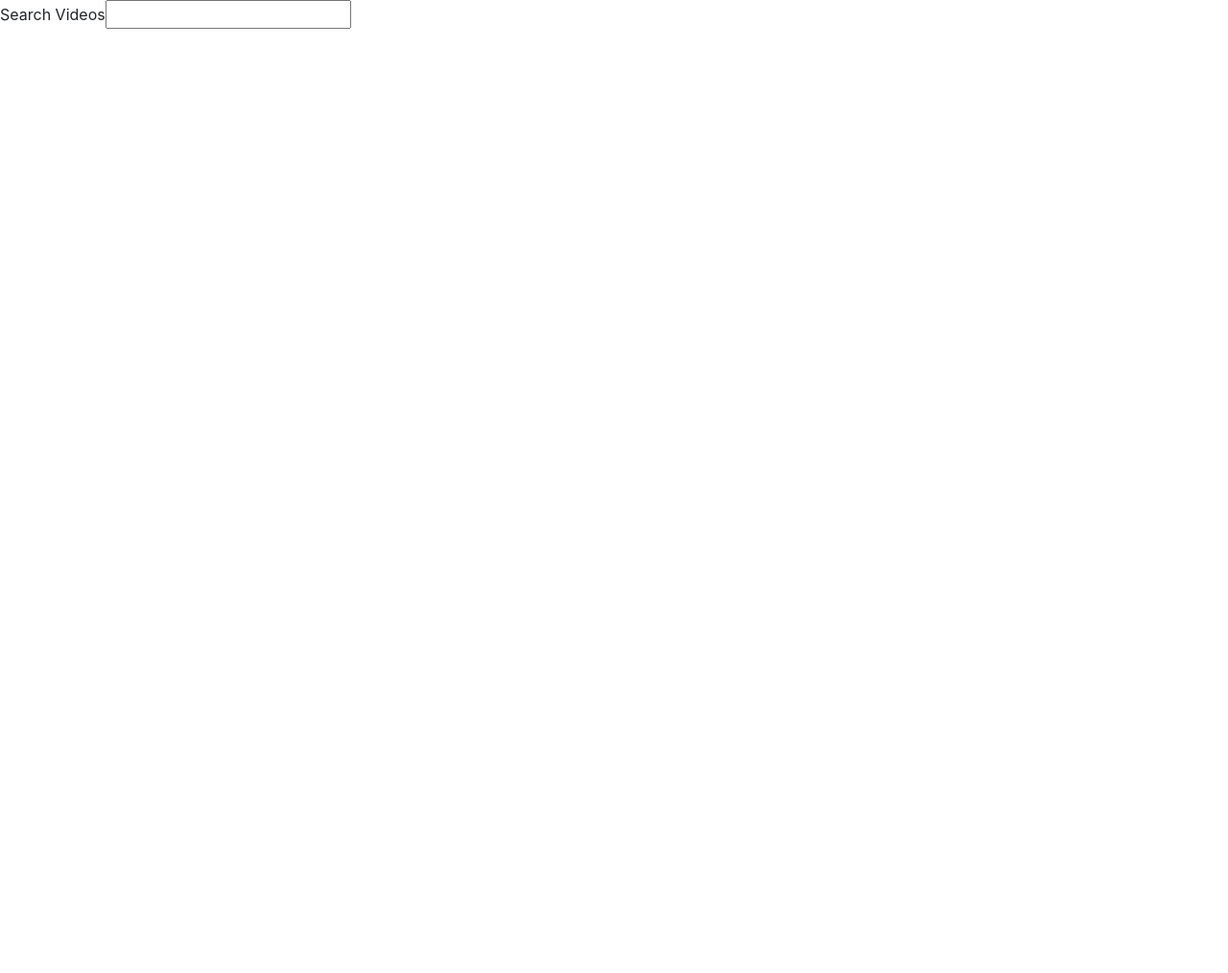
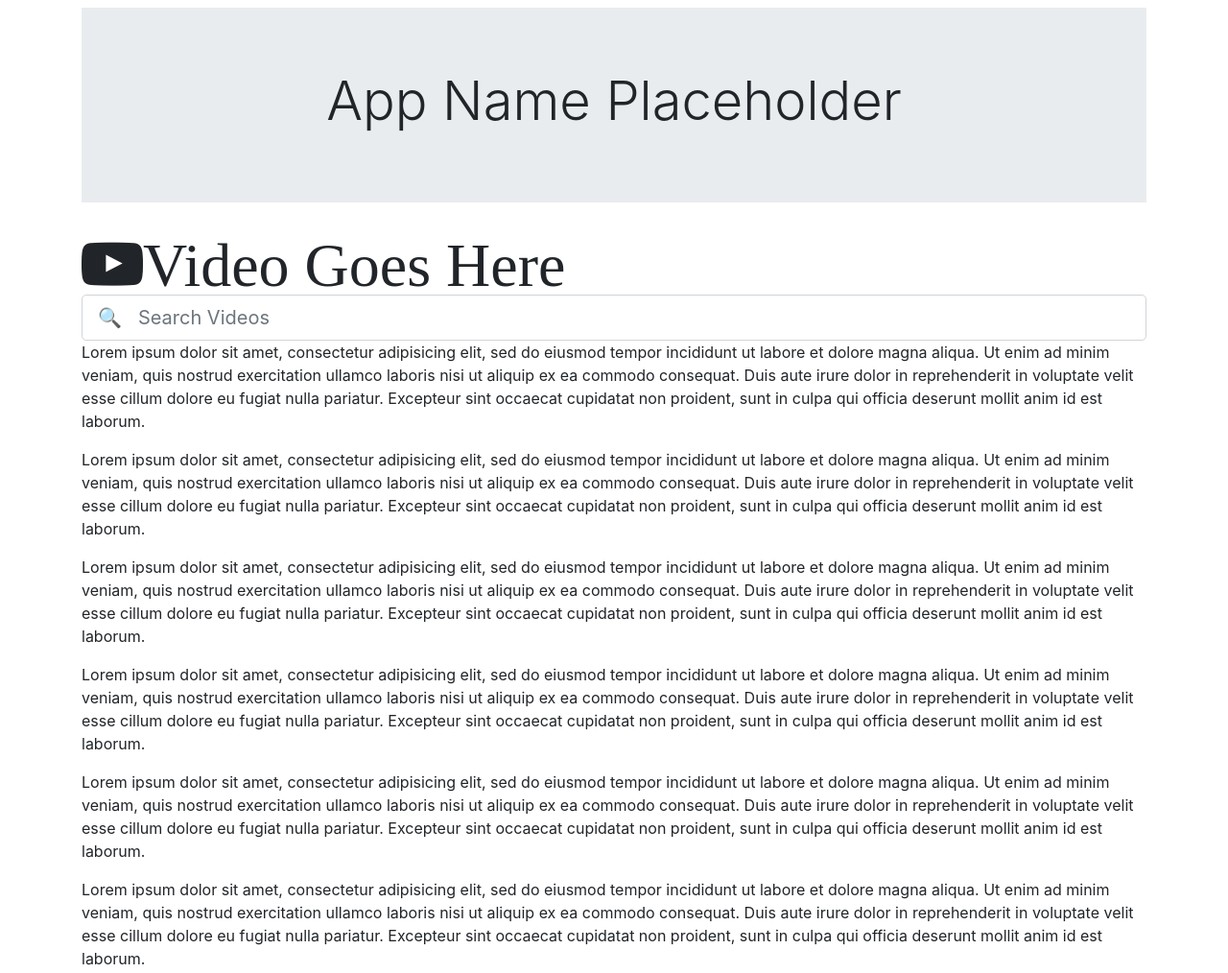
Before and after one commit to amitzed/video-search-viewer, a React app: page / in a window 1280 px wide. Shown: the top 1014 px of the page at 96% size. Before the commit the page ends 800 px from the top, so only its background shows below. Built offline with nearby package versions, Linux system fonts and the light colour scheme; no server answers.

Commit message:
Added initial bootstrap-based styling to imput and added Animate-on-Scroll, Font-Awesome CDNs and installed jQuery for some other planned animations

```diff
--- a/package.json
+++ b/package.json
@@ -6,7 +6,10 @@
     "@testing-library/jest-dom": "^4.2.4",
     "@testing-library/react": "^9.3.2",
     "@testing-library/user-event": "^7.1.2",
+    "aos": "^3.0.0-beta.6",
     "axios": "^0.19.2",
+    "fontawesome": "^5.6.3",
+    "jquery": "^3.5.1",
     "react": "^16.13.1",
     "react-dom": "^16.13.1",
     "react-scripts": "3.4.1"
--- a/public/index.html
+++ b/public/index.html
@@ -25,6 +25,8 @@
       Learn how to configure a non-root public URL by running `npm run build`.
     -->
     <link rel="stylesheet" href="https://stackpath.bootstrapcdn.com/bootstrap/4.5.0/css/bootstrap.min.css">
+    <link rel="stylesheet" href="https://maxcdn.bootstrapcdn.com/font-awesome/4.7.0/css/font-awesome.min.css" />
+    <link rel="stylesheet" href="https://unpkg.com/aos@next/dist/aos.css" />
     <title>Video Viewer</title>
   </head>
   <body>
@@ -40,5 +42,9 @@
       To begin the development, run `npm start` or `yarn start`.
       To create a production bundle, use `npm run build` or `yarn build`.
     -->
+    <script src="https://unpkg.com/aos@next/dist/aos.js"></script>
+    <script>
+      AOS.init();
+    </script>
   </body>
 </html>
--- a/src/components/App.js
+++ b/src/components/App.js
@@ -1,4 +1,5 @@
 import React from 'react';
+import $ from 'jquery';
 
 import youtube from '../apis/youtube.js';
 import Search from './Search';
@@ -6,6 +7,22 @@ import Search from './Search';
 const KEY = process.env.REACT_APP_YOUTUBE_API_KEY
 
 class App extends React.Component {
+  componentDidMount() {
+    $('input').on({
+      focus: function() {
+        $(this).css({
+          background: 'whitesmoke',
+          color: 'royalblue'
+        })
+      },
+      blur: function() {
+        $(this).css({
+          background: 'honeydew'
+        })
+      }
+    });
+  }
+
   onTextSubmit = (term) => {
     youtube.get("/search", {
       params: {
@@ -19,8 +36,24 @@ class App extends React.Component {
 
   render() {
     return (
-      <div>
+      <div className="container-lg my-2">
+        <div className="jumbotron jumbotron-fluid">
+          <div className="container">
+            <h1 className="display-4" style={{textAlign: 'center'}}>App Name Placeholder</h1>
+          </div>
+        </div>
+        <i className="fa fa-youtube-play fa-4x">Video Goes Here</i>
         <Search onFormSubmit={this.onTextSubmit} />
+        <p>Lorem ipsum dolor sit amet, consectetur adipisicing elit, sed do eiusmod tempor incididunt ut labore et dolore magna aliqua. Ut enim ad minim veniam, quis nostrud exercitation ullamco laboris nisi ut aliquip ex ea commodo consequat. Duis aute irure dolor in reprehenderit in voluptate velit esse cillum dolore eu fugiat nulla pariatur. Excepteur sint occaecat cupidatat non proident, sunt in culpa qui officia deserunt mollit anim id est laborum.</p>
+        <p>Lorem ipsum dolor sit amet, consectetur adipisicing elit, sed do eiusmod tempor incididunt ut labore et dolore magna aliqua. Ut enim ad minim veniam, quis nostrud exercitation ullamco laboris nisi ut aliquip ex ea commodo consequat. Duis aute irure dolor in reprehenderit in voluptate velit esse cillum dolore eu fugiat nulla pariatur. Excepteur sint occaecat cupidatat non proident, sunt in culpa qui officia deserunt mollit anim id est laborum.</p>
+        <p>Lorem ipsum dolor sit amet, consectetur adipisicing elit, sed do eiusmod tempor incididunt ut labore et dolore magna aliqua. Ut enim ad minim veniam, quis nostrud exercitation ullamco laboris nisi ut aliquip ex ea commodo consequat. Duis aute irure dolor in reprehenderit in voluptate velit esse cillum dolore eu fugiat nulla pariatur. Excepteur sint occaecat cupidatat non proident, sunt in culpa qui officia deserunt mollit anim id est laborum.</p>
+        <p>Lorem ipsum dolor sit amet, consectetur adipisicing elit, sed do eiusmod tempor incididunt ut labore et dolore magna aliqua. Ut enim ad minim veniam, quis nostrud exercitation ullamco laboris nisi ut aliquip ex ea commodo consequat. Duis aute irure dolor in reprehenderit in voluptate velit esse cillum dolore eu fugiat nulla pariatur. Excepteur sint occaecat cupidatat non proident, sunt in culpa qui officia deserunt mollit anim id est laborum.</p>
+        <p data-aos="fade-right">Lorem ipsum dolor sit amet, consectetur adipisicing elit, sed do eiusmod tempor incididunt ut labore et dolore magna aliqua. Ut enim ad minim veniam, quis nostrud exercitation ullamco laboris nisi ut aliquip ex ea commodo consequat. Duis aute irure dolor in reprehenderit in voluptate velit esse cillum dolore eu fugiat nulla pariatur. Excepteur sint occaecat cupidatat non proident, sunt in culpa qui officia deserunt mollit anim id est laborum.</p>
+        <p>Lorem ipsum dolor sit amet, consectetur adipisicing elit, sed do eiusmod tempor incididunt ut labore et dolore magna aliqua. Ut enim ad minim veniam, quis nostrud exercitation ullamco laboris nisi ut aliquip ex ea commodo consequat. Duis aute irure dolor in reprehenderit in voluptate velit esse cillum dolore eu fugiat nulla pariatur. Excepteur sint occaecat cupidatat non proident, sunt in culpa qui officia deserunt mollit anim id est laborum.</p>
+        <p>Lorem ipsum dolor sit amet, consectetur adipisicing elit, sed do eiusmod tempor incididunt ut labore et dolore magna aliqua. Ut enim ad minim veniam, quis nostrud exercitation ullamco laboris nisi ut aliquip ex ea commodo consequat. Duis aute irure dolor in reprehenderit in voluptate velit esse cillum dolore eu fugiat nulla pariatur. Excepteur sint occaecat cupidatat non proident, sunt in culpa qui officia deserunt mollit anim id est laborum.</p>
+        <p>Lorem ipsum dolor sit amet, consectetur adipisicing elit, sed do eiusmod tempor incididunt ut labore et dolore magna aliqua. Ut enim ad minim veniam, quis nostrud exercitation ullamco laboris nisi ut aliquip ex ea commodo consequat. Duis aute irure dolor in reprehenderit in voluptate velit esse cillum dolore eu fugiat nulla pariatur. Excepteur sint occaecat cupidatat non proident, sunt in culpa qui officia deserunt mollit anim id est laborum.</p>
+        <p>Lorem ipsum dolor sit amet, consectetur adipisicing elit, sed do eiusmod tempor incididunt ut labore et dolore magna aliqua. Ut enim ad minim veniam, quis nostrud exercitation ullamco laboris nisi ut aliquip ex ea commodo consequat. Duis aute irure dolor in reprehenderit in voluptate velit esse cillum dolore eu fugiat nulla pariatur. Excepteur sint occaecat cupidatat non proident, sunt in culpa qui officia deserunt mollit anim id est laborum.</p>
+        <p data-aos="fade-right">Lorem ipsum dolor sit amet, consectetur adipisicing elit, sed do eiusmod tempor incididunt ut labore et dolore magna aliqua. Ut enim ad minim veniam, quis nostrud exercitation ullamco laboris nisi ut aliquip ex ea commodo consequat. Duis aute irure dolor in reprehenderit in voluptate velit esse cillum dolore eu fugiat nulla pariatur. Excepteur sint occaecat cupidatat non proident, sunt in culpa qui officia deserunt mollit anim id est laborum.</p>
       </div>
     );
   }
--- a/src/components/Search.js
+++ b/src/components/Search.js
@@ -17,10 +17,11 @@ class Search extends React.Component {
     return (
       <div>
         <form onSubmit={this.onFormSubmit}>
-          <div>
-            <label>Search Videos</label>
+          <div className="input-group input-group-lg">
             <input
+              className="form-control"
               type="text"
+              placeholder="&#128269; &nbsp; Search Videos"
               value={this.state.term}
               onChange={this.onInputChange}
             />
```
Also changed, not shown: 1 other file.
